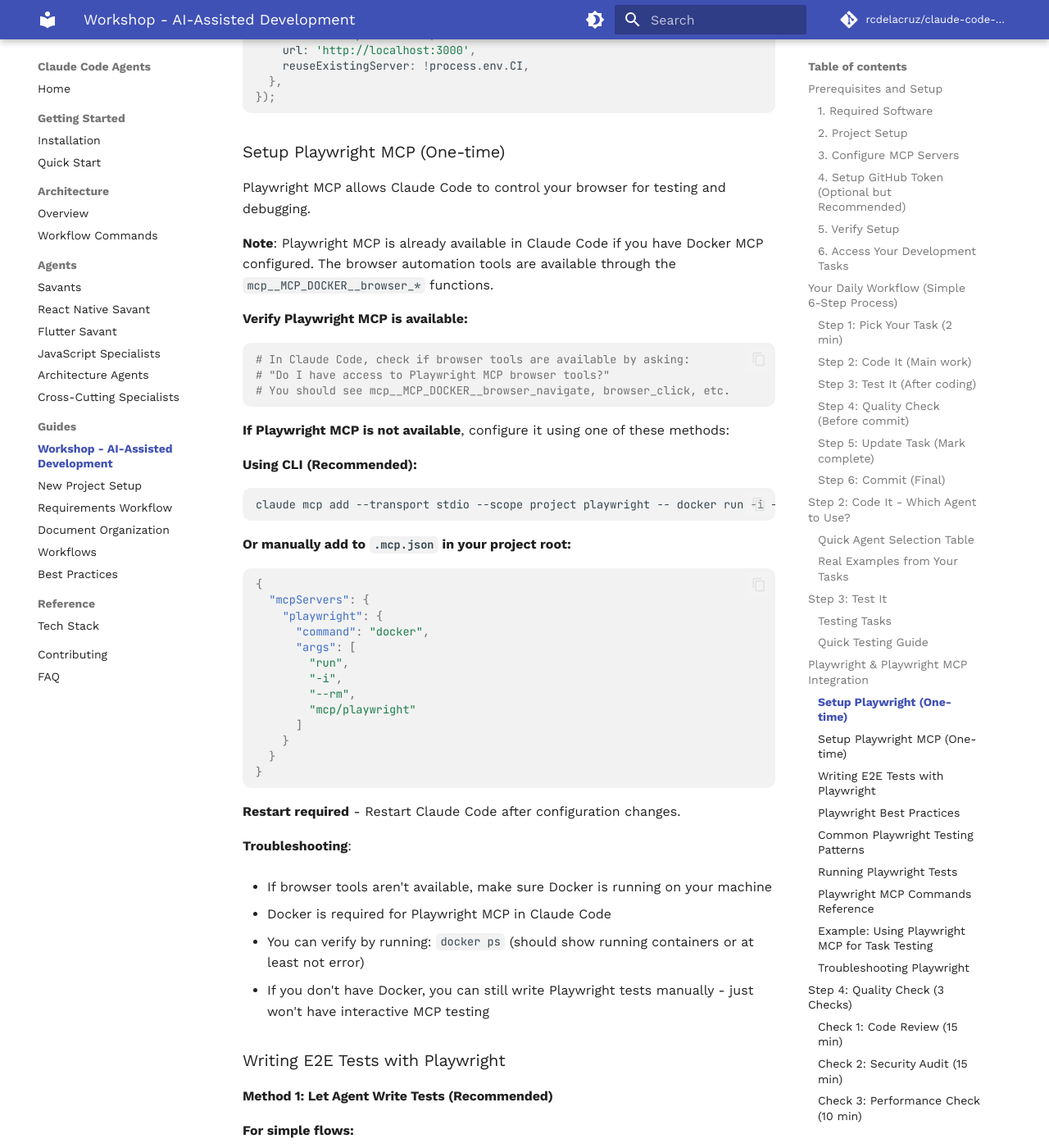
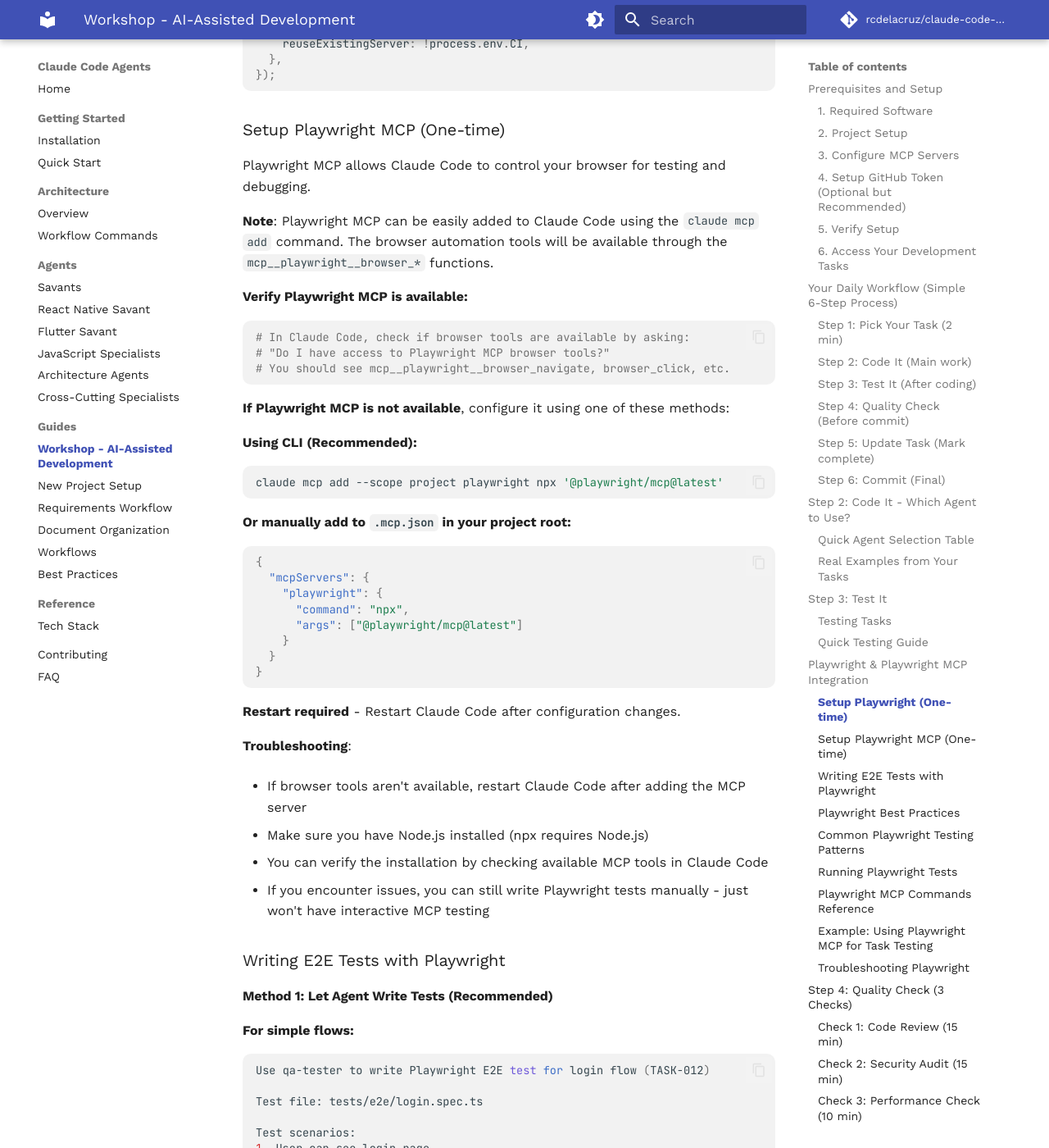
Before and after one commit to rcdelacruz/claude-code-agents, an MkDocs documentation site: the page built from docs/guides/workshop-ai-assisted-development.md, in a window 1280 px wide and 1400 px high, scrolled down 13253 px. Shown: the whole window at 82% size. Built offline with MkDocs 1.6.1 and Material for MkDocs 9.7.7, drawn with Linux system fonts in a browser that asks for light colours; comment, search, counter and statistics services are not loaded; some of the changed text lies outside the part shown.

Commit message:
feat: update workshop guide for Playwright MCP setup and remove Docker dependency

````diff
--- a/docs/guides/workshop-ai-assisted-development.md
+++ b/docs/guides/workshop-ai-assisted-development.md
@@ -21,15 +21,13 @@
 Ensure you have the following installed:
 
 - **Node.js 20+** - [Download](https://nodejs.org/)
-- **Docker Desktop** - [Download](https://www.docker.com/products/docker-desktop/) (for Playwright MCP)
 - **Git** - [Download](https://git-scm.com/)
 - **Claude Code CLI** or **Claude Code VS Code Extension** - [Installation Guide](../getting-started/installation.md)
 
 Verify installations:
 
 ```bash
-node --version   # Should show v18 or higher
-docker --version # Should show Docker version
+node --version   # Should show v20 or higher
 git --version    # Should show Git version
 ```
 
@@ -65,8 +63,8 @@
 Add MCP servers using the `claude mcp add` command:
 
 ```bash
-# Add Playwright MCP (Docker-based)
-claude mcp add --transport stdio --scope project playwright -- docker run -i --rm mcp/playwright
+# Add Playwright MCP
+claude mcp add --scope project playwright npx '@playwright/mcp@latest'
 
 # Add Context7 MCP (for latest library docs)
 claude mcp add --transport stdio --scope project context7 -- npx -y @context7/mcp-server
@@ -85,8 +83,8 @@
 {
   "mcpServers": {
     "playwright": {
-      "command": "docker",
-      "args": ["run", "-i", "--rm", "mcp/playwright"]
+      "command": "npx",
+      "args": ["@playwright/mcp@latest"]
     },
     "context7": {
       "command": "npx",
@@ -554,7 +552,7 @@
 
 Playwright is our E2E testing framework. Playwright MCP allows Claude Code to interact with your browser for testing and debugging.
 
-**Note**: This guide is for **Claude Code** (CLI/VS Code extension), not Claude Desktop. Playwright MCP is available through Docker MCP integration in Claude Code.
+**Note**: This guide is for **Claude Code** (CLI/VS Code extension), not Claude Desktop. Playwright MCP is available as an npm package that can be easily added to Claude Code.
 
 ### Setup Playwright (One-time)
 
@@ -607,21 +605,21 @@
 
 Playwright MCP allows Claude Code to control your browser for testing and debugging.
 
-**Note**: Playwright MCP is already available in Claude Code if you have Docker MCP configured. The browser automation tools are available through the `mcp__MCP_DOCKER__browser_*` functions.
+**Note**: Playwright MCP can be easily added to Claude Code using the `claude mcp add` command. The browser automation tools will be available through the `mcp__playwright__browser_*` functions.
 
 **Verify Playwright MCP is available:**
 
 ```bash
 # In Claude Code, check if browser tools are available by asking:
 # "Do I have access to Playwright MCP browser tools?"
-# You should see mcp__MCP_DOCKER__browser_navigate, browser_click, etc.
+# You should see mcp__playwright__browser_navigate, browser_click, etc.
 ```
 
 **If Playwright MCP is not available**, configure it using one of these methods:
 
 **Using CLI (Recommended):**
 ```bash
-claude mcp add --transport stdio --scope project playwright -- docker run -i --rm mcp/playwright
+claude mcp add --scope project playwright npx '@playwright/mcp@latest'
 ```
 
 **Or manually add to `.mcp.json` in your project root:**
@@ -630,13 +628,8 @@
 {
   "mcpServers": {
     "playwright": {
-      "command": "docker",
-      "args": [
-        "run",
-        "-i",
-        "--rm",
-        "mcp/playwright"
-      ]
+      "command": "npx",
+      "args": ["@playwright/mcp@latest"]
     }
   }
 }
@@ -646,10 +639,10 @@
 
 **Troubleshooting**:
 
-- If browser tools aren't available, make sure Docker is running on your machine
-- Docker is required for Playwright MCP in Claude Code
-- You can verify by running: `docker ps` (should show running containers or at least not error)
-- If you don't have Docker, you can still write Playwright tests manually - just won't have interactive MCP testing
+- If browser tools aren't available, restart Claude Code after adding the MCP server
+- Make sure you have Node.js installed (npx requires Node.js)
+- You can verify the installation by checking available MCP tools in Claude Code
+- If you encounter issues, you can still write Playwright tests manually - just won't have interactive MCP testing
 
 ### Writing E2E Tests with Playwright
 
@@ -742,13 +735,13 @@
 
 **What Claude Code can do with Playwright MCP:**
 
-- Navigate to pages (`mcp__MCP_DOCKER__browser_navigate`)
-- Take screenshots (`mcp__MCP_DOCKER__browser_take_screenshot`)
-- Click elements (`mcp__MCP_DOCKER__browser_click`)
-- Fill forms (`mcp__MCP_DOCKER__browser_type`)
-- Check element visibility (`mcp__MCP_DOCKER__browser_snapshot`)
-- Get console errors (`mcp__MCP_DOCKER__browser_console_messages`)
-- Monitor network requests (`mcp__MCP_DOCKER__browser_network_requests`)
+- Navigate to pages (`mcp__playwright__browser_navigate`)
+- Take screenshots (`mcp__playwright__browser_take_screenshot`)
+- Click elements (`mcp__playwright__browser_click`)
+- Fill forms (`mcp__playwright__browser_type`)
+- Check element visibility (`mcp__playwright__browser_snapshot`)
+- Get console errors (`mcp__playwright__browser_console_messages`)
+- Monitor network requests (`mcp__playwright__browser_network_requests`)
 
 **Note**: Claude Code will use these MCP tools automatically when you ask it to test with Playwright MCP.
 
@@ -1735,7 +1728,7 @@
 ```bash
 # 1. Verify Playwright MCP is available in Claude Code
 # In Claude Code, you can ask: "Do I have browser testing tools?"
-# Should see mcp__MCP_DOCKER__browser_* functions available
+# Should see mcp__playwright__browser_* functions available
 
 # 2. Install Playwright in your project (if not done)
 npm install -D @playwright/test
--- a/package.json
+++ b/package.json
@@ -14,6 +14,7 @@
   "author": "Ronald DC",
   "license": "MIT",
   "devDependencies": {
+    "@playwright/test": "^1.56.1",
     "wrangler": "^3.78.0"
   }
 }
````
